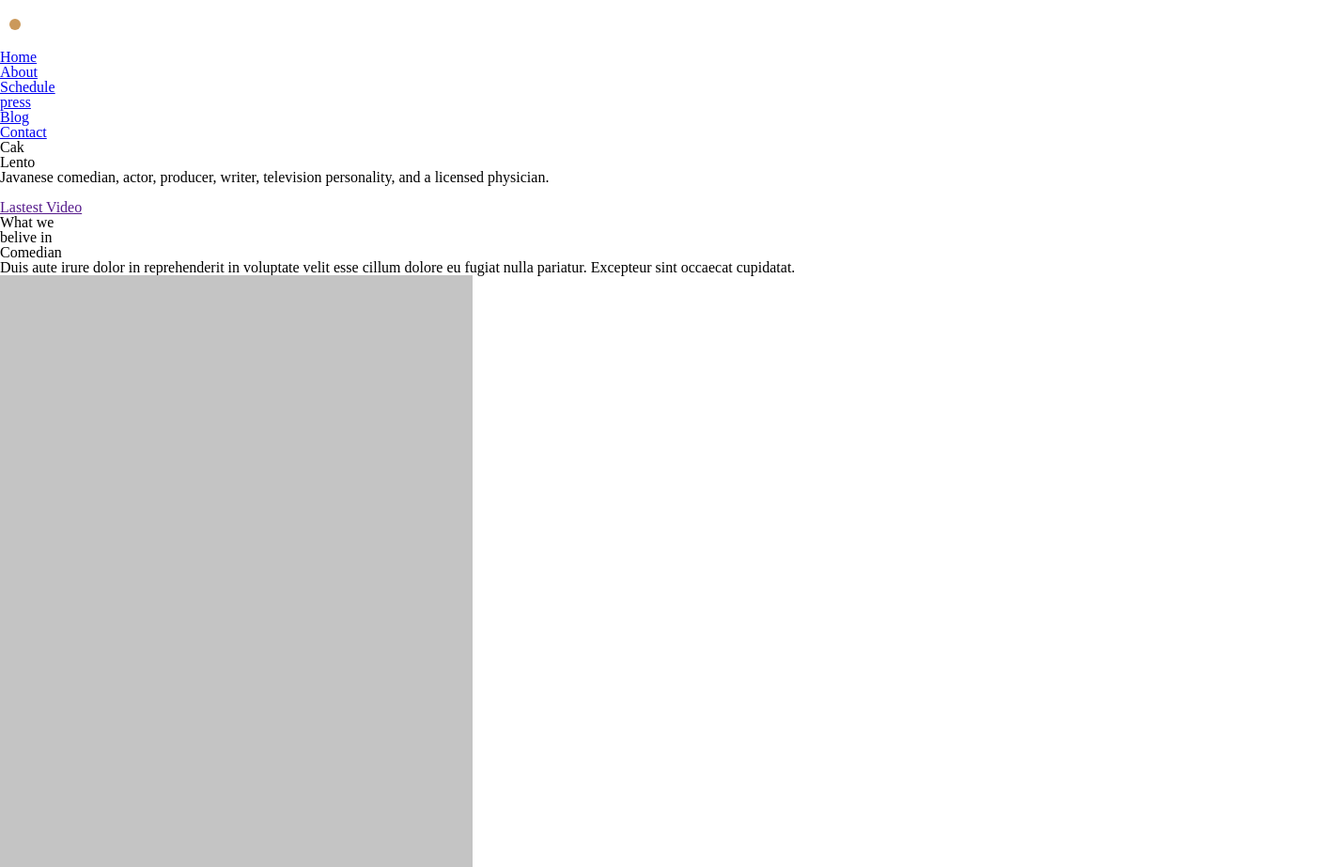
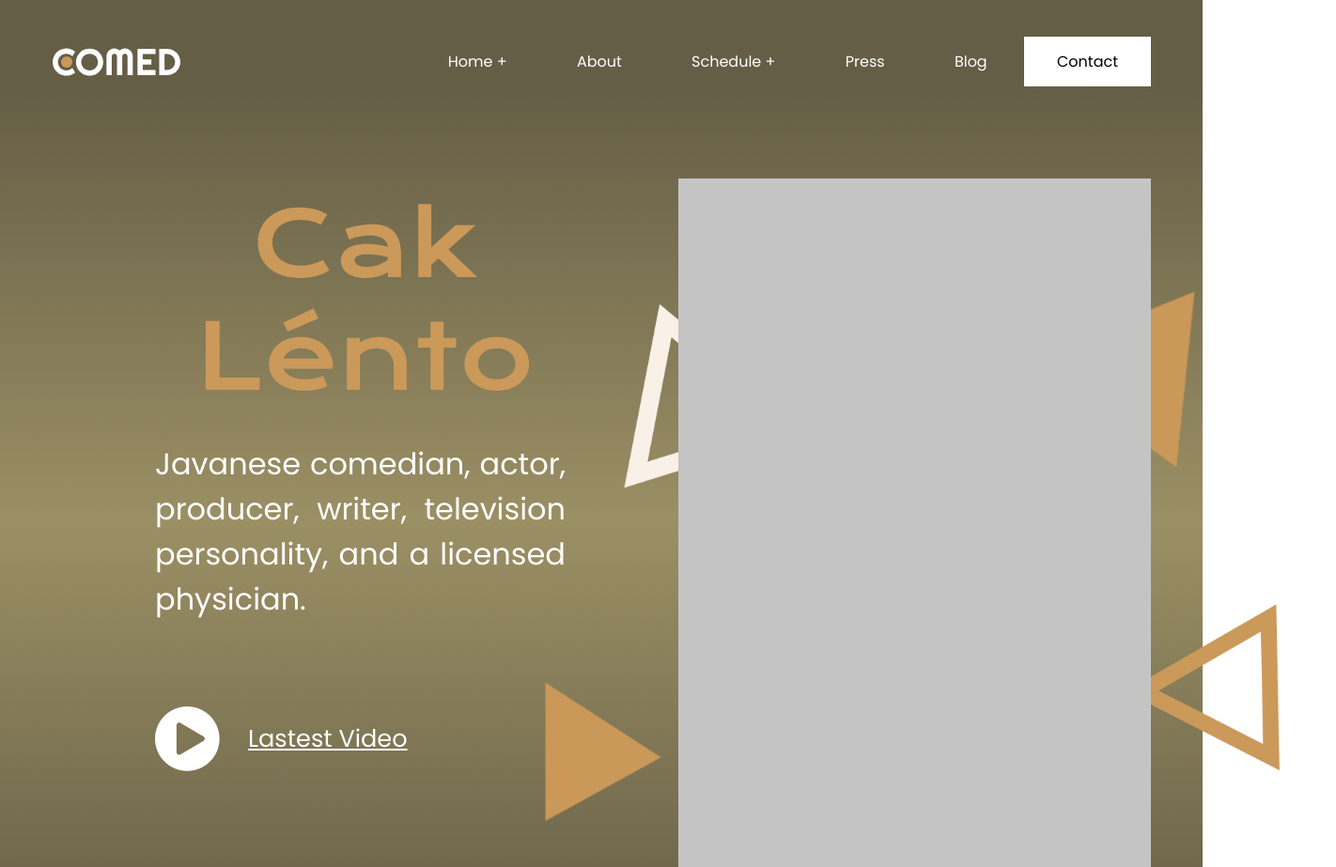
Before and after one commit to classferreiracode/rinhadosestagiarios, a plain HTML site: page app/index.html in a window 1280 px wide. Shown: the top 923 px of the page at 94% size, 1422 px wide, since content can reach past the window. Drawn offline with nearby package versions, Linux system fonts and the light colour scheme.

Commit message:
wip: css formated home/menu

```diff
--- a/app/css/reset.css
+++ b/app/css/reset.css
@@ -1,50 +1,24 @@
-/* CSS Reset */
-html, body, div, span, applet, object, iframe,
-h1, h2, h3, h4, h5, h6, p, blockquote, pre,
-a, abbr, acronym, address, big, cite, code,
-del, dfn, em, img, ins, kbd, q, s, samp,
-small, strike, strong, sub, sup, tt, var,
-b, u, i, center,
-dl, dt, dd, ol, ul, li,
-fieldset, form, label, legend,
-table, caption, tbody, tfoot, thead, tr, th, td,
-article, aside, canvas, details, embed,
-figure, figcaption, footer, header, hgroup,
-menu, nav, output, ruby, section, summary,
-time, mark, audio, video {
+*
+{
     margin: 0;
     padding: 0;
-    border: 0;
-    font-size: 100%;
-    font: inherit;
-    vertical-align: baseline;
+    box-sizing: border-box;
+
+    font-family: "Poppins", sans-serif;
+    font-weight: 400;
+    font-style: normal;
+
 }
 
-/* HTML5 display-role reset for older browsers */
-article, aside, details, figcaption, figure,
-footer, header, hgroup, menu, nav, section {
-    display: block;
+h1,h2,h3,h4 {
+    font-family: "Krona One", sans-serif;
+    font-weight: 400;
+    font-style: normal;
 }
 
-body {
-    line-height: 1;
+ul a
+{
+    list-style: none;
+    text-decoration: none;
+    color: var(--color-font-dark);
 }
-
-ol, ul {
-    list-style: none;
-}
-
-blockquote, q {
-    quotes: none;
-}
-
-blockquote:before, blockquote:after,
-q:before, q:after {
-    content: '';
-    content: none;
-}
-
-table {
-    border-collapse: collapse;
-    border-spacing: 0;
-}
--- a/app/css/styles.css
+++ b/app/css/styles.css
@@ -0,0 +1,124 @@
+:root {
+    --color-background-light: #ffffff;
+    --color-background: #9B8F64;
+    --color-background-dark: #645E46;
+
+    --color-font-light: #ffffff;
+    --color-font: #CB995A;
+    --color-font-dark: #000000;
+}
+
+.container {
+    text-align: center;
+    margin: 0 auto;
+    width: 100%;
+    max-width: 1920px;
+}
+.container > * {
+    margin: 0 auto;
+}
+
+#menu {
+    width: 100%;
+    background-color: var(--color-background-dark);
+    display: flex;
+    justify-content: center;
+}
+#menu nav {
+    max-width: 1170px;
+    width: 100%;
+    display: flex;
+    flex-direction: row;
+    justify-content: space-between;
+    align-items: center;
+    padding-top: 40px;
+}
+#menu ul li {
+    display: inline-block;
+}
+#menu ul li a{
+    padding: 15px 35px;
+    color: var(--color-font-light)
+}
+#menu ul li #menu_contact {
+    color: var(--color-font-dark);
+    background-color: var(--color-background-light);
+}
+
+#home {
+    max-width: 1920px;
+    width: 100%;
+    background: linear-gradient(var(--color-background-dark), var(--color-background) 50%, var(--color-background-dark));
+}
+#home div {
+    max-width: 1170px;
+    width: 100%;
+    margin: auto;
+    display: flex;
+    justify-content: space-between;
+
+    padding-top: 50px;
+}
+#home div h1 {
+    color: var(--color-font);
+    font-size: 6rem;
+
+    padding-top: 60px;
+}
+#home div p {
+    color: var(--color-font-light);
+    font-size: 2rem;
+    text-align: justify;
+    padding: 30px 120px 0px 110px;
+}
+#home div .video {
+    margin-top: 60px;
+    padding: 30px 120px 0px 110px;
+}
+#home div .video a{
+    display: flex;
+    align-items: center;
+    font-size: 1.6rem;
+    color: var(--color-font-light);
+}
+#home div .video a > * {
+    margin-right: 30px;
+}
+
+#home #profile {
+    text-align: center;
+    position: relative;
+}
+
+#home #profile #imgprofile {
+    z-index: 1;
+}
+
+#home #profile #imgforms1 {
+    position: absolute;
+    width: 250px;
+    height: 250px;
+    left: -90px;
+    top:150px;
+}
+#home #profile #imgforms2 {
+    position: absolute;
+    width: 250px;
+    height: 250px;
+    left: 350px;
+    top:150px;
+}
+#home #profile #imgforms3 {
+    position: absolute;
+    width: 230px;
+    height: 230px;
+    left: -230px;
+    top:550px;
+}
+#home #profile #imgforms4 {
+    position: absolute;
+    width: 250px;
+    height: 250px;
+    left: 450px;
+    top:450px;
+}
--- a/app/index.html
+++ b/app/index.html
@@ -1,39 +1,54 @@
 <!DOCTYPE html>
 <html lang="en">
+
 <head>
     <meta charset="UTF-8">
     <meta name="viewport" content="width=device-width, initial-scale=1.0">
     <title>Document</title>
     <link rel="stylesheet" href="./css/reset.css">
     <link rel="stylesheet" href="./css/styles.css">
-    <script  src="./js/script.js" defer></script>
+    <script src="./js/script.js" defer></script>
+    <style>
+        @import url('https://fonts.googleapis.com/css2?family=Krona+One&family=Poppins&display=swap');
+    </style>
 </head>
-<body>
-    <div class="container">
-        <header>
-            <img src="./img/logo.svg" alt="imagem de logo da pagina escrita comed">
+
+<body class="container">
+
+    <header id="menu">
         <nav>
+            <img id="logo" src="./img/logo.svg" alt="imagem de logo da pagina escrita comed">
             <ul>
-                    <li><a href="home">Home</a></li>
-                    <li><a href="about">About</a></li>
-                    <li><a href="schedule">Schedule</a></li>
-                    <li><a href="press">press</a></li>
-                    <li><a href="blog">Blog</a></li>
-                    <li><a href="contact">Contact</a></li>
+                <li><a href="#">Home +</a></li>
+                <li><a href="#">About</a></li>
+                <li><a href="#">Schedule +</a></li>
+                <li><a href="#">Press</a></li>
+                <li><a href="#">Blog</a></li>
+                <li><a id="menu_contact" href="#">Contact</a></li>
             </ul>
         </nav>
     </header>
 
-        <section class="home">
-            <div class="name">Cak<br />Lento</div>
-            <div class="description">Javanese comedian,  actor, producer, writer, television personality, and a licensed physician.</div>
+    <section id="home">
+        <div>
+            <aside>
+                <h1 class="name">Cak<br />Lénto</h1>
+                <p class="description">Javanese comedian, actor, producer, writer, television personality, and a licensed physician.</p>
                 <div class="video">
-                <a href="">
-                    <img src="./img/video.jpg" alt="">
-                    <p>Lastest Video</p>
+                    <a href="#">
+                        <img src="./img/video-play.png" alt="">
+                        Lastest Video
                     </a>
                 </div>
-            <div class="imgprofile"></div>
+            </aside>
+            <div id="profile">
+                <img id="imgprofile" src="./img/Image.png" alt="">
+                <img id="imgforms1" src="./img/comed-shape-2 1.png" alt="">
+                <img id="imgforms2" src="./img/shape.png" alt="">
+                <img id="imgforms3" src="./img/comed-shape 2.png" alt="">
+                <img id="imgforms4" src="./img/comed-shape-2 2.png" alt="">
+            </div>
+        </div>
     </section>
 
     <section class="about">
@@ -43,7 +58,9 @@
             <header>
                 <h2>Comedian</h2>
             </header>
-                <p>Duis aute irure dolor in reprehenderit in voluptate velit esse cillum dolore eu fugiat nulla pariatur. Excepteur sint occaecat cupidatat.</p>
+            <p>Duis aute irure dolor in reprehenderit in voluptate velit esse cillum dolore eu fugiat nulla
+                pariatur.
+                Excepteur sint occaecat cupidatat.</p>
             <img src="./img/Image.png" alt="">
         </article>
 
@@ -52,7 +69,9 @@
             <header>
                 <h2>Actor</h2>
             </header>
-                <p>Duis aute irure dolor in reprehenderit in voluptate velit esse cillum dolore eu fugiat nulla pariatur. Excepteur sint occaecat cupidatat.</p>
+            <p>Duis aute irure dolor in reprehenderit in voluptate velit esse cillum dolore eu fugiat nulla
+                pariatur.
+                Excepteur sint occaecat cupidatat.</p>
             <img src="./img/Image.png" alt="">
         </article>
 
@@ -61,7 +80,9 @@
             <header>
                 <h2>Producer</h2>
             </header>
-                <p>Duis aute irure dolor in reprehenderit in voluptate velit esse cillum dolore eu fugiat nulla pariatur. Excepteur sint occaecat cupidatat.</p>
+            <p>Duis aute irure dolor in reprehenderit in voluptate velit esse cillum dolore eu fugiat nulla
+                pariatur.
+                Excepteur sint occaecat cupidatat.</p>
             <img src="./img/Image.png" alt="">
         </article>
     </section>
@@ -84,15 +105,18 @@
             </div>
             <div>
                 <h1>Our Profile</h1>
-                    <h2>Javanese actor, comedian, producer, writer, television personality, and a licensed physician.</h2>
+                <h2>Javanese actor, comedian, producer, writer, television personality, and a licensed physician.
+                </h2>
                 <p>
                 <h3>
-                            Duis aute irure dolor in reprehenderit in voluptate velit esse cillum dolore eu fugiat nulla pariatur. Excepteur sint occaecat cupidatat.
+                    Duis aute irure dolor in reprehenderit in voluptate velit esse cillum dolore eu fugiat nulla
+                    pariatur. Excepteur sint occaecat cupidatat.
                 </h3>
                 </p>
                 <p>
                 <h3>
-                            Duis aute irure dolor in reprehenderit in voluptate velit esse cillum dolore eu fugiat nulla pariatur. Excepteur sint occaecat cupidatat.
+                    Duis aute irure dolor in reprehenderit in voluptate velit esse cillum dolore eu fugiat nulla
+                    pariatur. Excepteur sint occaecat cupidatat.
                 </h3>
                 </p>
             </div>
@@ -101,7 +125,8 @@
 
     <section class="contact">
         <h1>Contact me for your individual orders</h1>
-            <p>Velit esse cillum dolore eu fugiat nulla pariatur. Excepteur sint occaecat cupidatat non proident sunt in culpa qui officia deserunt mollit anim id est laborum.</p>
+        <p>Velit esse cillum dolore eu fugiat nulla pariatur. Excepteur sint occaecat cupidatat non proident sunt in
+            culpa qui officia deserunt mollit anim id est laborum.</p>
         <p><a href="#" target="_blank">Contact</a></p>
     </section>
 
@@ -110,7 +135,9 @@
 
         <article>
             <header>Culpaqui officia deserunt mollit anim.</header>
-                <p>Duis aute irure dolor in reprehenderit in voluptate velit esse cillum dolore eu fugiat nulla pariatur. Excepteur sint occaecat cupidatat non proident sunt in culpa.</p>
+            <p>Duis aute irure dolor in reprehenderit in voluptate velit esse cillum dolore eu fugiat nulla
+                pariatur.
+                Excepteur sint occaecat cupidatat non proident sunt in culpa.</p>
             <img src="./img/Image.png" alt="">
             <footer>
                 <div>
@@ -126,7 +153,9 @@
 
         <article>
             <header>Culpaqui officia deserunt mollit anim.</header>
-                <p>Duis aute irure dolor in reprehenderit in voluptate velit esse cillum dolore eu fugiat nulla pariatur. Excepteur sint occaecat cupidatat non proident sunt in culpa.</p>
+            <p>Duis aute irure dolor in reprehenderit in voluptate velit esse cillum dolore eu fugiat nulla
+                pariatur.
+                Excepteur sint occaecat cupidatat non proident sunt in culpa.</p>
             <img src="./img/Image.png" alt="">
             <footer>
                 <div>
@@ -142,7 +171,9 @@
 
         <article>
             <header>Culpaqui officia deserunt mollit anim.</header>
-                <p>Duis aute irure dolor in reprehenderit in voluptate velit esse cillum dolore eu fugiat nulla pariatur. Excepteur sint occaecat cupidatat non proident sunt in culpa.</p>
+            <p>Duis aute irure dolor in reprehenderit in voluptate velit esse cillum dolore eu fugiat nulla
+                pariatur.
+                Excepteur sint occaecat cupidatat non proident sunt in culpa.</p>
             <img src="./img/Image.png" alt="">
             <footer>
                 <div>
@@ -162,7 +193,9 @@
 
     <section class="onpress">
         <h1>On Press</h1>
-            <p>Excepteur sint occaecat cupidatat non proident sunt in culpa qui officia deserunt mollit anim id est laborum.</p>
+        <p>Excepteur sint occaecat cupidatat non proident sunt in culpa qui officia deserunt mollit anim id est
+            laborum.
+        </p>
 
         <article>
             <header>Laboris nisi ut aliquip ex ea commodo consequat.</header>
@@ -202,7 +235,9 @@
 
         <article>
             <header>Culpaqui officia deserunt mollit anim.</header>
-                <p>Duis aute irure dolor in reprehenderit in voluptate velit esse cillum dolore eu fugiat nulla pariatur. Excepteur sint occaecat cupidatat non proident sunt in culpa.</p>
+            <p>Duis aute irure dolor in reprehenderit in voluptate velit esse cillum dolore eu fugiat nulla
+                pariatur.
+                Excepteur sint occaecat cupidatat non proident sunt in culpa.</p>
             <a href="#">Read more</a>
             <hr />
             <footer>
@@ -213,7 +248,9 @@
 
         <article>
             <header>Culpaqui officia deserunt mollit anim.</header>
-                <p>Duis aute irure dolor in reprehenderit in voluptate velit esse cillum dolore eu fugiat nulla pariatur. Excepteur sint occaecat cupidatat non proident sunt in culpa.</p>
+            <p>Duis aute irure dolor in reprehenderit in voluptate velit esse cillum dolore eu fugiat nulla
+                pariatur.
+                Excepteur sint occaecat cupidatat non proident sunt in culpa.</p>
             <a href="#">Read more</a>
             <hr />
             <footer>
@@ -224,7 +261,9 @@
 
         <article>
             <header>Culpaqui officia deserunt mollit anim.</header>
-                <p>Duis aute irure dolor in reprehenderit in voluptate velit esse cillum dolore eu fugiat nulla pariatur. Excepteur sint occaecat cupidatat non proident sunt in culpa.</p>
+            <p>Duis aute irure dolor in reprehenderit in voluptate velit esse cillum dolore eu fugiat nulla
+                pariatur.
+                Excepteur sint occaecat cupidatat non proident sunt in culpa.</p>
             <a href="#">Read more</a>
             <hr />
             <footer>
@@ -282,7 +321,6 @@
     <div>
         © 2020 Comed Template Kit. All rights reserved
     </div>
-    </div>
+</body>
 
-</body>
 </html>
```
Also changed, not shown: app/img/comed-shape 1.png (added), app/img/comed-shape 2.png (added), app/img/comed-shape-2 1.png (added), app/img/comed-shape-2 2.png (added), app/img/flag.png (renamed from app/img/.png), app/img/video-play.png (added). Lines whose indentation alone changed are shown as unchanged.
